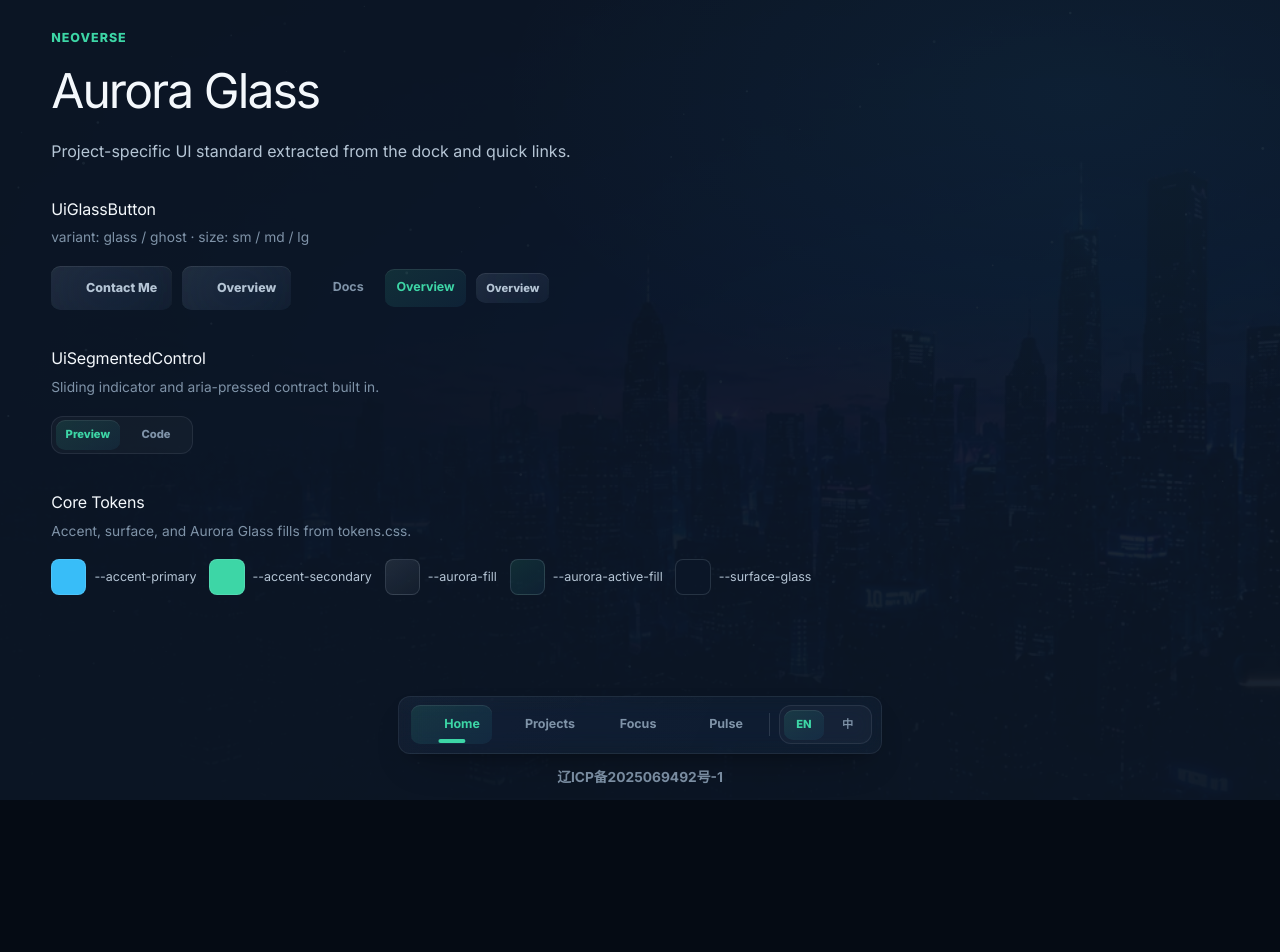
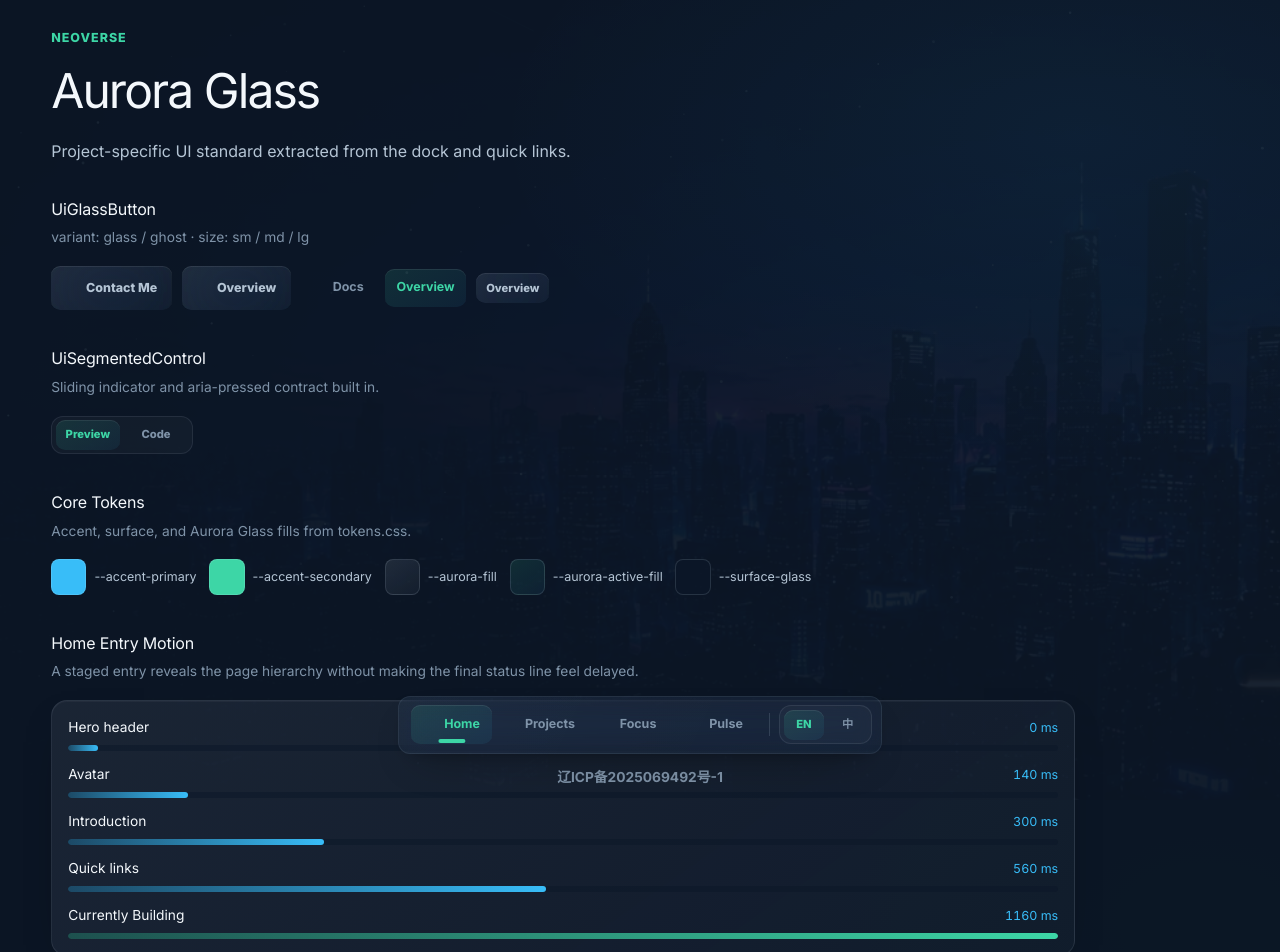
Before and after one commit to SSJ-ZYJ/Neoverse, a Nuxt app: page /design in a window 1280 px wide. Shown: the top 952 px of the page. Before the commit the page ends 800 px from the top, so only its background shows below. Built offline with nearby package versions, Linux system fonts and the light colour scheme; some icons are missing.

Commit message:
feat(design): add home entry motion details and update design motion styles

```diff
--- a/app/components/design/DesignSection.vue
+++ b/app/components/design/DesignSection.vue
@@ -1,4 +1,5 @@
 <script setup lang="ts">
+import { getHomeLinkEntryDelay, getHomeStatusEntryDelay, HOME_LINKS } from '#shared/constants';
 import IconLucideFolderOpen from '~icons/lucide/folder-open';
 import IconLucideMail from '~icons/lucide/mail';
 import IconLucideTerminal from '~icons/lucide/terminal';
@@ -18,6 +19,22 @@ const TOKEN_SWATCHES = [
   '--aurora-active-fill',
   '--surface-glass',
 ] as const;
+
+const motionRows = computed(() => {
+  const statusDelay = getHomeStatusEntryDelay(HOME_LINKS.length);
+  const rows = [
+    { id: 'header', label: t('design.motion.rows.header'), delay: 0 },
+    { id: 'avatar', label: t('design.motion.rows.avatar'), delay: 140 },
+    { id: 'copy', label: t('design.motion.rows.copy'), delay: 300 },
+    { id: 'links', label: t('design.motion.rows.links'), delay: getHomeLinkEntryDelay(0) },
+    { id: 'status', label: t('design.motion.rows.status'), delay: statusDelay },
+  ];
+
+  return rows.map((row) => ({
+    ...row,
+    progress: statusDelay > 0 ? Math.max(3, (row.delay / statusDelay) * 100) : 3,
+  }));
+});
 </script>
 
 <template>
@@ -73,6 +90,27 @@ const TOKEN_SWATCHES = [
             <code>{{ token }}</code>
           </li>
         </ul>
+      </section>
+
+      <section class="design-block" aria-labelledby="design-motion-title">
+        <h2 id="design-motion-title">{{ t('design.motion.title') }}</h2>
+        <p class="design-block__hint">{{ t('design.motion.hint') }}</p>
+        <ol class="design-motion">
+          <li v-for="row in motionRows" :key="row.id" class="design-motion__row">
+            <div class="design-motion__meta">
+              <span class="design-motion__label">{{ row.label }}</span>
+              <code>{{ t('design.motion.delay', { value: row.delay }) }}</code>
+            </div>
+            <div class="design-motion__rail" aria-hidden="true">
+              <span
+                class="design-motion__progress"
+                :class="{ 'design-motion__progress--status': row.id === 'status' }"
+                :style="{ width: `${row.progress}%` }"
+              />
+            </div>
+          </li>
+        </ol>
+        <p class="design-motion__note">{{ t('design.motion.note') }}</p>
       </section>
     </div>
   </section>
@@ -172,4 +210,68 @@ const TOKEN_SWATCHES = [
   font-family: var(--font-sans);
   font-size: var(--text-sm);
 }
+
+.design-motion {
+  display: grid;
+  gap: 0.8rem;
+  margin: 1.1rem 0 0;
+  padding: 1rem;
+  border: 1px solid var(--glass-card-border);
+  border-radius: var(--radius-surface);
+  background: var(--glass-card-background);
+  box-shadow: var(--glass-surface-shadow);
+  list-style: none;
+}
+
+.design-motion__row {
+  display: grid;
+  gap: 0.45rem;
+}
+
+.design-motion__meta {
+  display: flex;
+  align-items: baseline;
+  justify-content: space-between;
+  gap: 1rem;
+}
+
+.design-motion__label {
+  color: var(--text-primary);
+  font-size: var(--text-md);
+}
+
+.design-motion__meta code {
+  color: var(--accent-primary);
+  font-family: var(--font-sans);
+  font-size: var(--text-sm);
+  font-variant-numeric: tabular-nums;
+}
+
+.design-motion__rail {
+  position: relative;
+  height: 0.35rem;
+  overflow: hidden;
+  border-radius: var(--radius-pill);
+  background: color-mix(in srgb, var(--surface-glass) 72%, transparent);
+}
+
+.design-motion__progress {
+  display: block;
+  height: 100%;
+  min-width: 0.35rem;
+  border-radius: inherit;
+  background: linear-gradient(90deg, color-mix(in srgb, var(--accent-primary) 28%, transparent), var(--accent-primary));
+}
+
+.design-motion__progress--status {
+  background: linear-gradient(90deg, color-mix(in srgb, var(--accent-secondary) 28%, transparent), var(--accent-secondary));
+}
+
+.design-motion__note {
+  max-width: 42rem;
+  margin: 0.8rem 0 0;
+  color: var(--text-secondary);
+  font-size: var(--text-sm);
+  line-height: 1.6;
+}
 </style>
--- a/i18n/locales/en.json
+++ b/i18n/locales/en.json
@@ -157,6 +157,19 @@
     "tokens": {
       "title": "Core Tokens",
       "hint": "Accent, surface, and Aurora Glass fills from tokens.css."
+    },
+    "motion": {
+      "title": "Home Entry Motion",
+      "hint": "A staged entry reveals the page hierarchy without making the final status line feel delayed.",
+      "delay": "{value} ms",
+      "rows": {
+        "header": "Hero header",
+        "avatar": "Avatar",
+        "copy": "Introduction",
+        "links": "Quick links",
+        "status": "Currently Building"
+      },
+      "note": "Currently Building starts with the final quick link's entry slot and keeps the standard 360 ms fade."
     }
   }
 }
--- a/i18n/locales/zh-CN.json
+++ b/i18n/locales/zh-CN.json
@@ -157,6 +157,19 @@
     "tokens": {
       "title": "核心 Token",
       "hint": "来自 tokens.css 的强调色、表面与极光玻璃填充。"
+    },
+    "motion": {
+      "title": "首页进入动效",
+      "hint": "按内容层级分阶段进入，让页面易读，同时避免最后的状态行产生迟滞感。",
+      "delay": "{value} ms",
+      "rows": {
+        "header": "Hero 标题",
+        "avatar": "头像",
+        "copy": "介绍文字",
+        "links": "快捷链接",
+        "status": "Currently Building"
+      },
+      "note": "状态行在最后一个快捷链接开始进入时同步播放，并保持标准的 360 ms 淡入。"
     }
   }
 }
```
Also changed, not shown: 1 other file (tests, documents, lock files or other folders).
